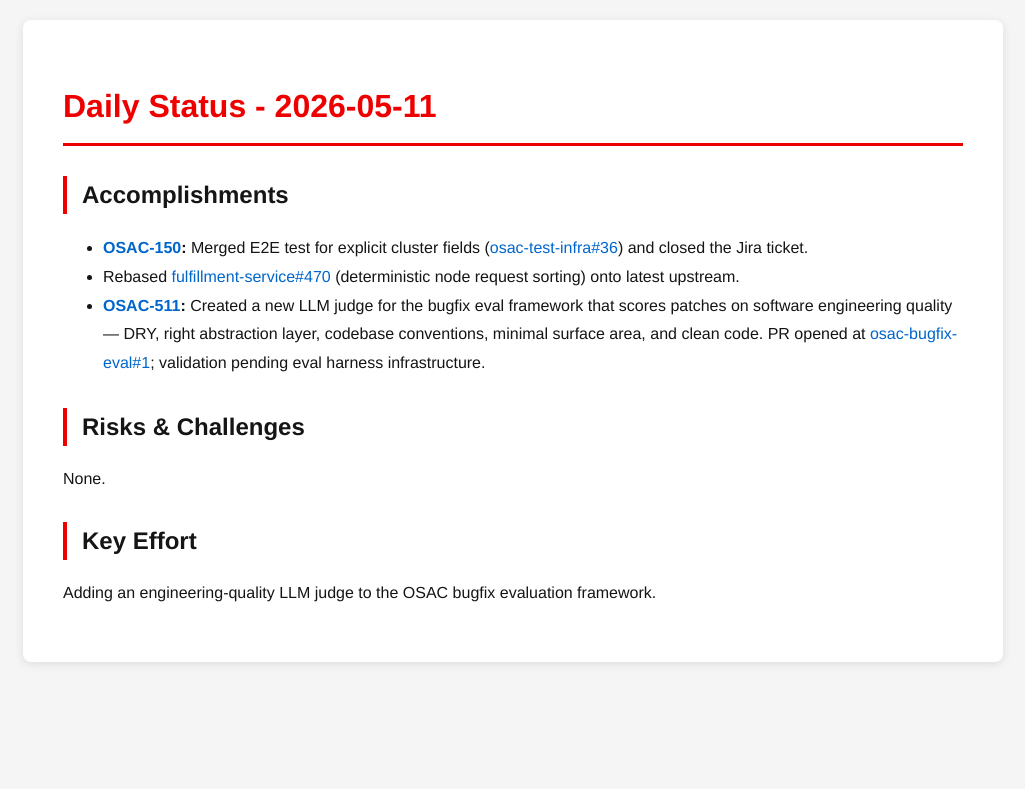
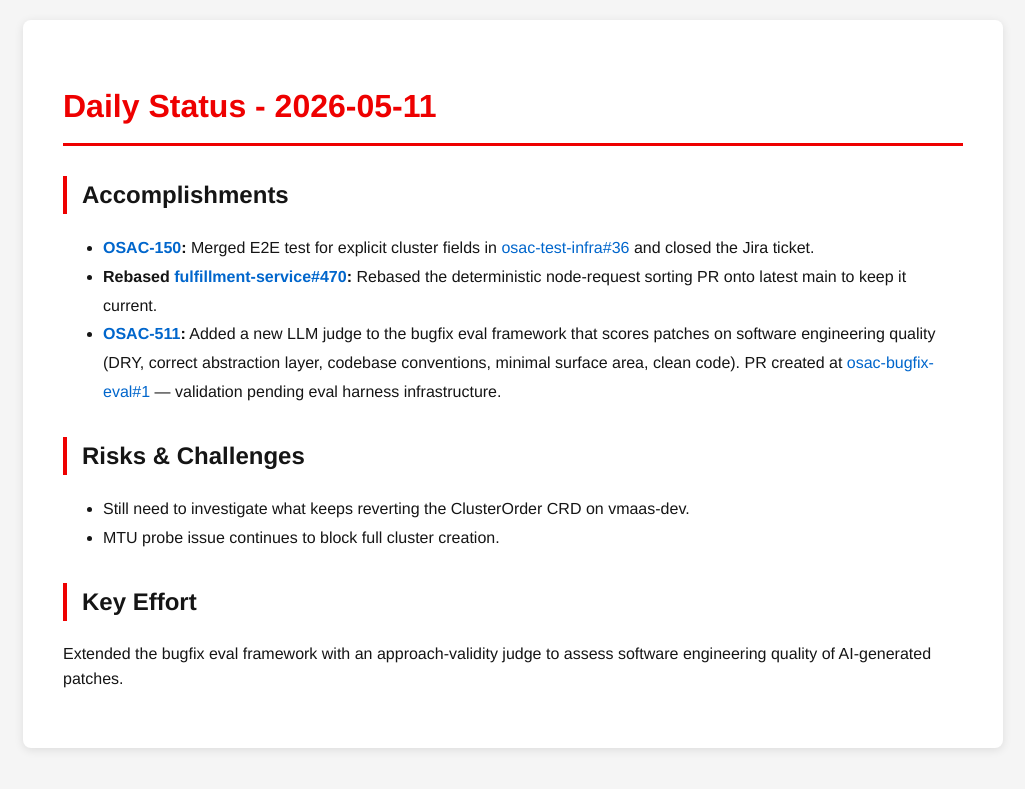
Before and after one commit to tzvatot/daily-status, a Jekyll site: the page built from 2026-05-11.md, in a window 1280 px wide. Shown: the top 789 px of the page, without its empty margins (127-1152 px from the left). Built offline with Jekyll 4.4.1, drawn with Linux system fonts in a browser that asks for light colours.

Commit message:
Daily status update - 2026-05-11

```diff
--- a/2026-05-11.md
+++ b/2026-05-11.md
@@ -7,12 +7,13 @@ date: 2026-05-11
 # Daily Status - 2026-05-11
 
 ## Accomplishments
-- **[OSAC-150](https://redhat.atlassian.net/browse/OSAC-150):** Merged E2E test for explicit cluster fields ([osac-test-infra#36](https://github.com/osac-project/osac-test-infra/pull/36)) and closed the Jira ticket.
-- Rebased [fulfillment-service#470](https://github.com/osac-project/fulfillment-service/pull/470) (deterministic node request sorting) onto latest upstream.
-- **[OSAC-511](https://redhat.atlassian.net/browse/OSAC-511):** Created a new LLM judge for the bugfix eval framework that scores patches on software engineering quality — DRY, right abstraction layer, codebase conventions, minimal surface area, and clean code. PR opened at [osac-bugfix-eval#1](https://github.com/eranco74/osac-bugfix-eval/pull/1); validation pending eval harness infrastructure.
+- **[OSAC-150](https://redhat.atlassian.net/browse/OSAC-150):** Merged E2E test for explicit cluster fields in [osac-test-infra#36](https://github.com/osac-project/osac-test-infra/pull/36) and closed the Jira ticket.
+- **Rebased [fulfillment-service#470](https://github.com/osac-project/fulfillment-service/pull/470):** Rebased the deterministic node-request sorting PR onto latest main to keep it current.
+- **[OSAC-511](https://redhat.atlassian.net/browse/OSAC-511):** Added a new LLM judge to the bugfix eval framework that scores patches on software engineering quality (DRY, correct abstraction layer, codebase conventions, minimal surface area, clean code). PR created at [osac-bugfix-eval#1](https://github.com/eranco74/osac-bugfix-eval/pull/1) — validation pending eval harness infrastructure.
 
 ## Risks & Challenges
-None.
+- Still need to investigate what keeps reverting the ClusterOrder CRD on vmaas-dev.
+- MTU probe issue continues to block full cluster creation.
 
 ## Key Effort
-Adding an engineering-quality LLM judge to the OSAC bugfix evaluation framework.
+Extended the bugfix eval framework with an approach-validity judge to assess software engineering quality of AI-generated patches.
```
